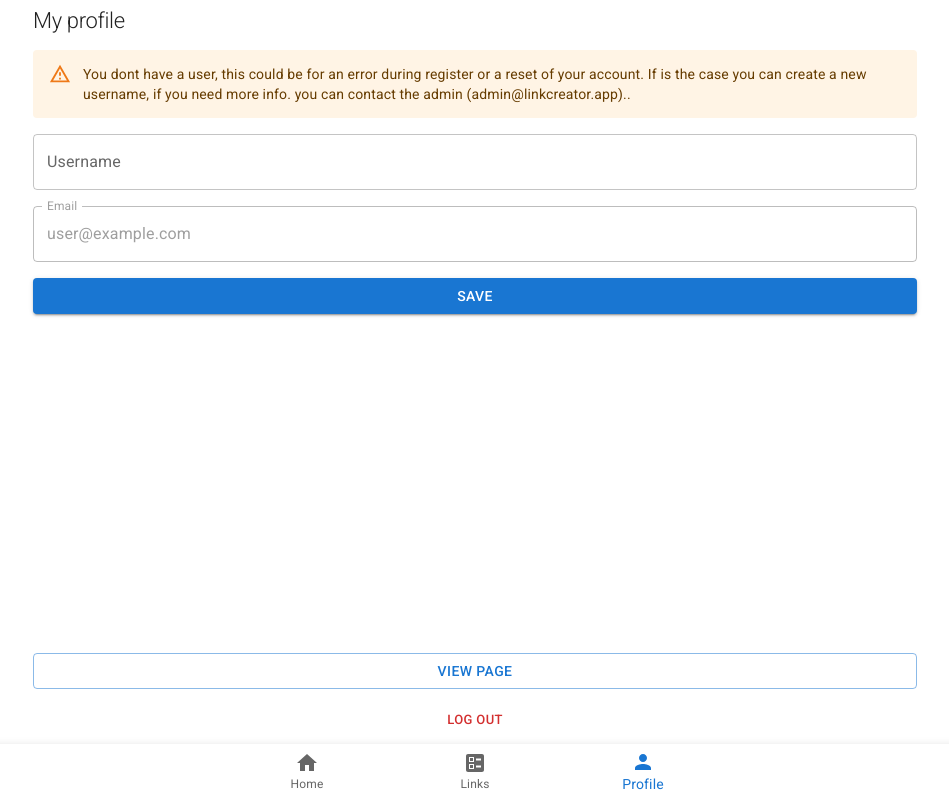
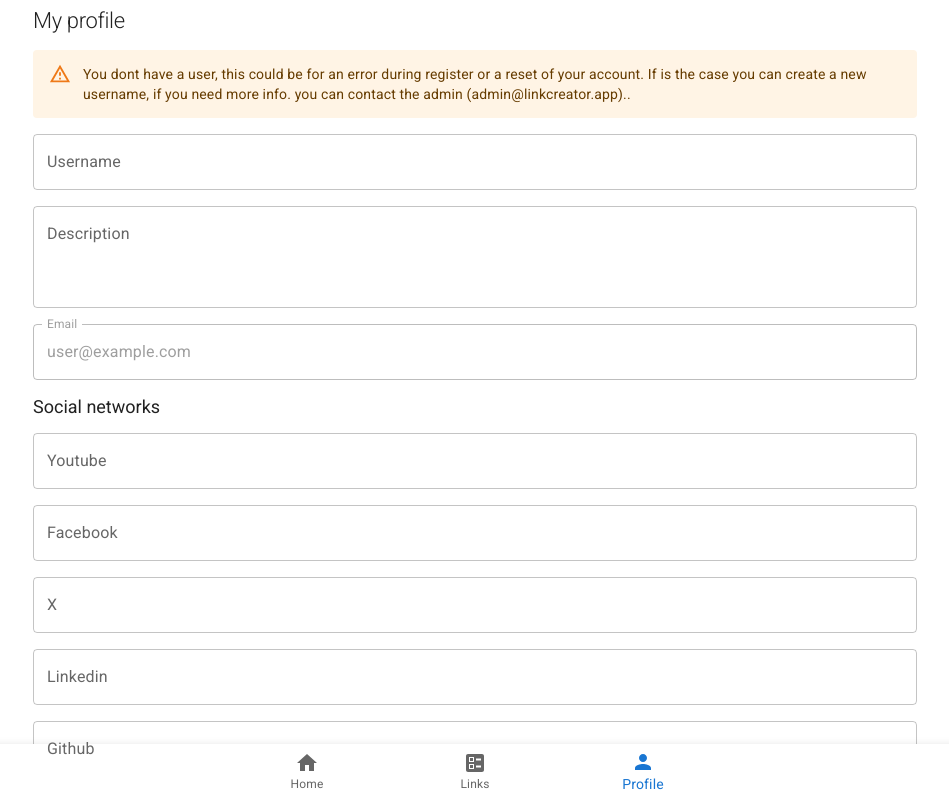
Before and after one commit to TwoZer00/linkCreator, a React (Vite) app: page /dashboard/profile in a window 1280 px wide. Shown: the top 798 px of the page, without its empty margins (165-1114 px from the left). Built offline with nearby package versions, Linux system fonts and the light colour scheme; no server answers; the database is empty; sample sign-in values are in the browser's storage.

Commit message:
add user social network links and description

```diff
--- a/src/firebase/utils.js
+++ b/src/firebase/utils.js
@@ -22,13 +22,13 @@ export const checkUsernameAvailability = async (username) => {
         throw new UserAvailabilityError("Username already taken", "auth-custom/username-already-in-use")
 }
 
-export const createUser = async (username) => {
+export const createUser = async (data) => {
     const db = getFirestore(app);
     const userRef = doc(db, "user", auth.currentUser.uid);
     const user = {
-        username: username,
         email: auth.currentUser.email,
         creationTime: Timestamp.fromDate(new Date(auth.currentUser.metadata.creationTime)),
+        ...data
     }
     await setDoc(userRef, user)
     return { ...user, id: userRef.id };
--- a/src/locales/en.json
+++ b/src/locales/en.json
@@ -35,5 +35,8 @@
     "warning-message-user": "You dont have a user, this could be for an error during register or a reset of your account. If is the case you can create a new username, if you need more info. you can contact the admin (admin@linkcreator.app).",
     "footer-userlinks-message": "created using linkCreator©, create your",
     "here": "here",
-    "home-subtitle": "create links and share with your friends"
+    "home-subtitle": "create links and share with your friends",
+    "social-networks": "social networks",
+    "personal-info": "personal info",
+    "description": "description"
 }
--- a/src/locales/es.json
+++ b/src/locales/es.json
@@ -35,5 +35,8 @@
     "warning-message-user": "no se tiene un usuario, esto puede deberse a un error durante el registro o a un reinicio de cuenta. Si alguno de estos es el caso puedes crear un nuevo nombre de usuario. Si necesitas mas informacion contacta a admin@linkcreator.app",
     "footer-userlinks-message": "creado usando linkCreator©, crea el tuyo",
     "here": "aqui",
-    "home-subtitle": "Crear links y compartelos con tus amigos"
+    "home-subtitle": "Crear links y compartelos con tus amigos",
+    "social-networks": "redes sociales",
+    "personal-info": "información personal",
+    "description": "descripción"
 }
--- a/src/pages/Dashboard/Profile.jsx
+++ b/src/pages/Dashboard/Profile.jsx
@@ -1,5 +1,5 @@
 import { Alert, Box, Button, Stack, Typography } from '@mui/material'
-import React, { useEffect, useState } from 'react'
+import React, { useEffect, useRef, useState } from 'react'
 import { CustomInput } from '../../components/CustomInput'
 import { checkUsernameAvailability, createUser, getUser, updateUser } from '../../firebase/utils';
 import { getAuth, signOut } from 'firebase/auth';
@@ -13,12 +13,15 @@ export default function Profile() {
     const [errors, setErrors] = useState({});
     const navigate = useNavigate();
     const [data, setData] = useOutletContext();
+    // const patternRef = useRef({youtube: "", facebook: "", x: "", linkedin: "", github: "", instagram: "", pinterest: ""});
+    const [socialNetwork, setSocialNetwork] = useState({ youtube: "", facebook: "", x: "", linkedin: "", github: "", instagram: "", pinterest: "" });
     useEffect(() => {
         const fetchUserData = async () => {
             setData(value => { return { ...value, loading: true } })
             try {
                 const tempData = data?.user || await getUser();
                 setFormData(tempData);
+                setSocialNetwork(tempData["socialNetwork"] || { youtube: "", facebook: "", x: "", linkedin: "", github: "", instagram: "", pinterest: "" });
                 setData(value => { return { ...value, user: tempData } })
             } catch (error) {
                 setIsNewUser(true);
@@ -64,17 +67,18 @@ export default function Profile() {
             setErrors({});
             if (isNewUser) {
                 console.log("create");
-                const tempUser = await createUser(formData.username);
+                const tempUser = await createUser({ socialNetwork, username: formData.username });
                 setFormData(tempUser);
                 setIsNewUser(false);
             }
             else {
                 console.log("update");
-                const tempUserData = { ...formData };
+                const tempUserData = { ...formData, socialNetwork };
+                // console.log(tempUserData);
                 delete tempUserData.id;
                 delete tempUserData.email;
                 const tempUser = await updateUser(tempUserData);
-                setFormData({ ...formData, ...tempUser });
+                // setFormData({ ...formData, ...tempUser });
             }
         }
         setData(value => { return { ...value, loading: false } })
@@ -86,7 +90,14 @@ export default function Profile() {
                 {label("warning-message-user")}.
             </Alert>}
             <CustomInput label={label("username")} id="username" name="username" value={formData?.username} error={errors?.username} onChange={(e) => { setFormData({ ...formData, username: e.target.value }) }} required />
+            <CustomInput label={label("description")} id="description" multiline rows={3} name="description" value={formData?.description} onChange={(e) => { setFormData({ ...formData, description: e.target.value }) }} />
             <CustomInput label={label("email")} id="email" name="email" value={formData?.email} disabled onChange={(e) => { setUssetFormDataerData({ ...formData, email: e.target.value }) }} readOnly />
+            <Stack gap={2}>
+                <Typography variant="h3" fontSize={18} sx={{ ":first-letter": { textTransform: 'uppercase' } }}>{label("social-networks")}</Typography>
+                {Object.keys(socialNetwork).map((key) => {
+                    return <CustomInput key={key} label={key} id={key} placeholder={"e.g. twozer00"} autoComplete={key} name={key} value={socialNetwork[key]} onChange={(e) => { setSocialNetwork({ ...socialNetwork, [key]: e.target.value }) }} />;
+                })}
+            </Stack>
             <Button variant='contained' type='submit'>{label("save")}</Button>
             <Stack direction={"column"} mt={"auto"} gap={2}>
                 <Button variant='outlined' type='button' onClick={() => { navigate(`/${formData.username || getAuth().currentUser.uid}`) }} >{label("view-page")}</Button>
--- a/src/pages/UserLinks.jsx
+++ b/src/pages/UserLinks.jsx
@@ -1,11 +1,13 @@
 import { Alert, AlertTitle, Avatar, Box, Button, CssBaseline, Divider, Link, Paper, Stack, Typography } from '@mui/material';
-import React from 'react'
+import { Facebook, GitHub, Instagram, LinkedIn, Pinterest, X, YouTube } from '@mui/icons-material/';
+import React, { useRef } from 'react'
 import { useLoaderData, useParams, Link as RouterLink, redirect } from 'react-router-dom'
 import { setLinkClickCounter } from '../firebase/utils';
 import { label } from '../locales/locale';
 
 export default function UserLinks() {
     const user = useLoaderData();
+    const ref = useRef({ youtube: ["https://youtube.com/", <YouTube fontSize='large' />], facebook: ["https://facebook.com/", <Facebook fontSize='large' />], x: ["https://twitter.com/", <X fontSize='large' />], linkedin: ["https://linkedin/", <LinkedIn fontSize='large' />], github: ["https://github.com/", <GitHub fontSize='large' />], instagram: ["https://instagram.com/", <Instagram fontSize='large' />], pinterest: ["https://pinterest.com/", <Pinterest fontSize='large' />] })
     const handleClick = async ({ link, id }) => {
         try {
             await setLinkClickCounter(id);
@@ -23,6 +25,14 @@ export default function UserLinks() {
                 <Stack direction="column" justifyContent="center" alignItems="center" width={"100%"} py={2} gap={1} flex={0} >
                     <Avatar src={"/img.jpg"} alt={user.username} sx={{ width: 70, height: "auto", aspectRatio: 1 }} />
                     <Typography variant="h1" fontSize={45}>{user.username}</Typography>
+                    <Typography variant="body1" fontSize={16}>{user?.description}</Typography>
+                    <Stack direction={"row"} gap={1} alignItems={"center"}>
+                        {Object.keys(user?.socialNetwork).map(item => {
+                            if (user?.socialNetwork[item]) {
+                                return <Link component={Button} variant='inherit' color={"rgb(0,0,0)"} key={item} href={ref.current[item][0] + user?.socialNetwork[item]} target="_blank" >{ref.current[item][1]}</Link>
+                            }
+                        })}
+                    </Stack>
                 </Stack>
                 <Stack height={"100%"} width={"100%"} sx={{ overflowY: "auto" }} alignItems={"center"} gap={1} p={1}>
                     {user.links.length > 0 ? user.links?.map((link) => {
```
